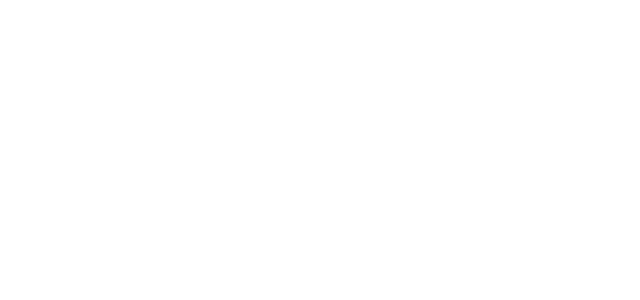
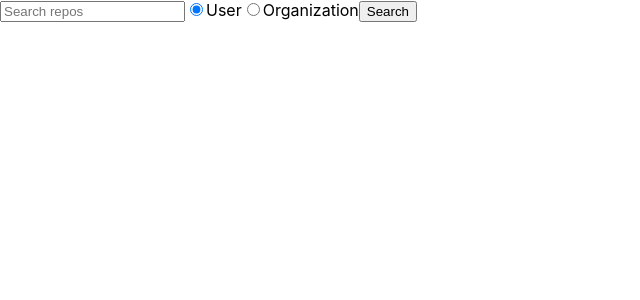
Before and after one commit to JanBlazejczyk/github-repo-finder, a React (Create React App) app: page / in a window 1280 px wide. Shown: the top 300 px of the page, without its empty margins (0-640 px from the left). Built offline with nearby package versions, Linux system fonts and the light colour scheme.

Commit message:
added first version of the SearchBar component

```diff
--- a/src/App.js
+++ b/src/App.js
@@ -1,8 +1,9 @@
+import SearchBar from "./components/SearchBar";
 
 function App() {
   return (
     <div className="App">
-
+      <SearchBar />
     </div>
   );
 }
--- /dev/null
+++ b/src/components/SearchBar.js
@@ -0,0 +1,14 @@
+export default function SearchBar() {
+  return (
+    <div className="search-bar">
+      <form>
+        <input type="search" placeholder="Search repos" />
+        <input type="radio" name="usr/org" id="user" value="user" checked />
+        <label htmlFor="user">User</label>
+        <input type="radio" name="usr/org" id="organization" value="organization" />
+        <label htmlFor="organization">Organization</label>
+        <button>Search</button>
+      </form>
+    </div>
+  );
+}
```
